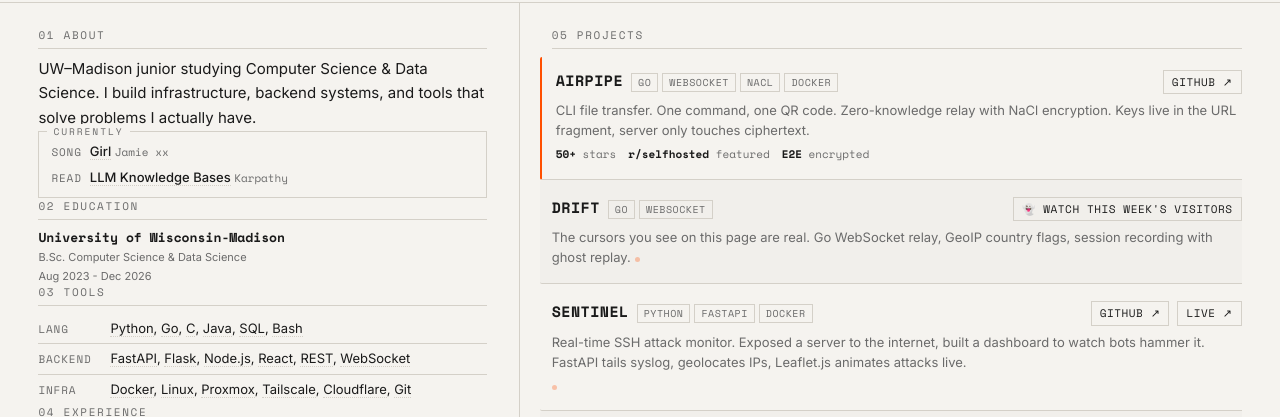
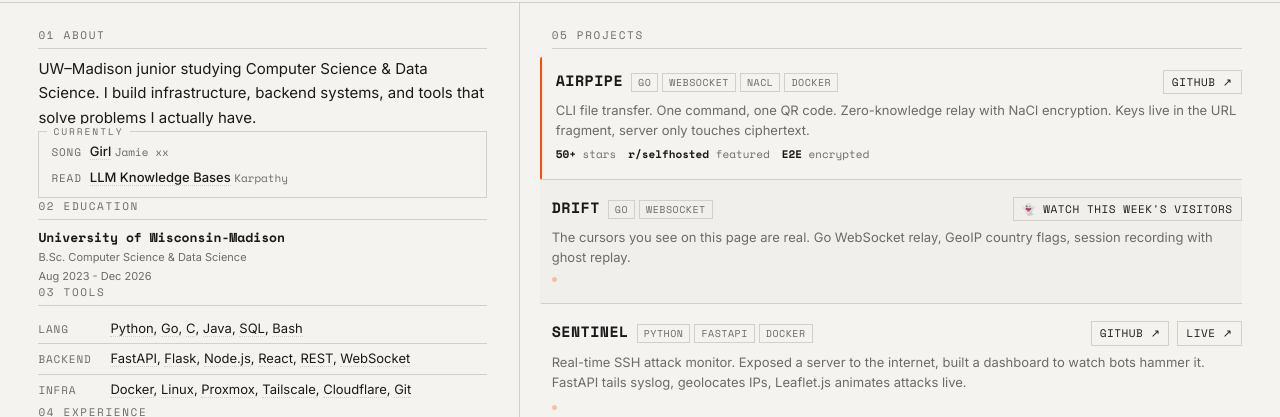
Before and after one commit to Sanyam-G/Sanyam-G, a plain HTML site: page index.html in a window 1280 px wide. Shown: the part 137-554 px from the top of the page. Drawn offline with nearby package versions, Linux system fonts and the light colour scheme; no server answers.

Commit message:
visitor counter on its own line

```diff
--- a/index.html
+++ b/index.html
@@ -251,7 +251,7 @@
             </div>
             <button id="replay-btn" onclick="startReplay()" class="project-ext">👻 Watch this week's visitors</button>
           </div>
-          <p class="project-desc">The cursors you see on this page are real. Go WebSocket relay, GeoIP country flags, session recording with ghost replay. <span id="visitor-count" class="live-readout"></span></p>
+          <p class="project-desc">The cursors you see on this page are real. Go WebSocket relay, GeoIP country flags, session recording with ghost replay.<br><span id="visitor-count" class="live-readout"></span></p>
         </div>
 
         <div class="project-entry">
```
